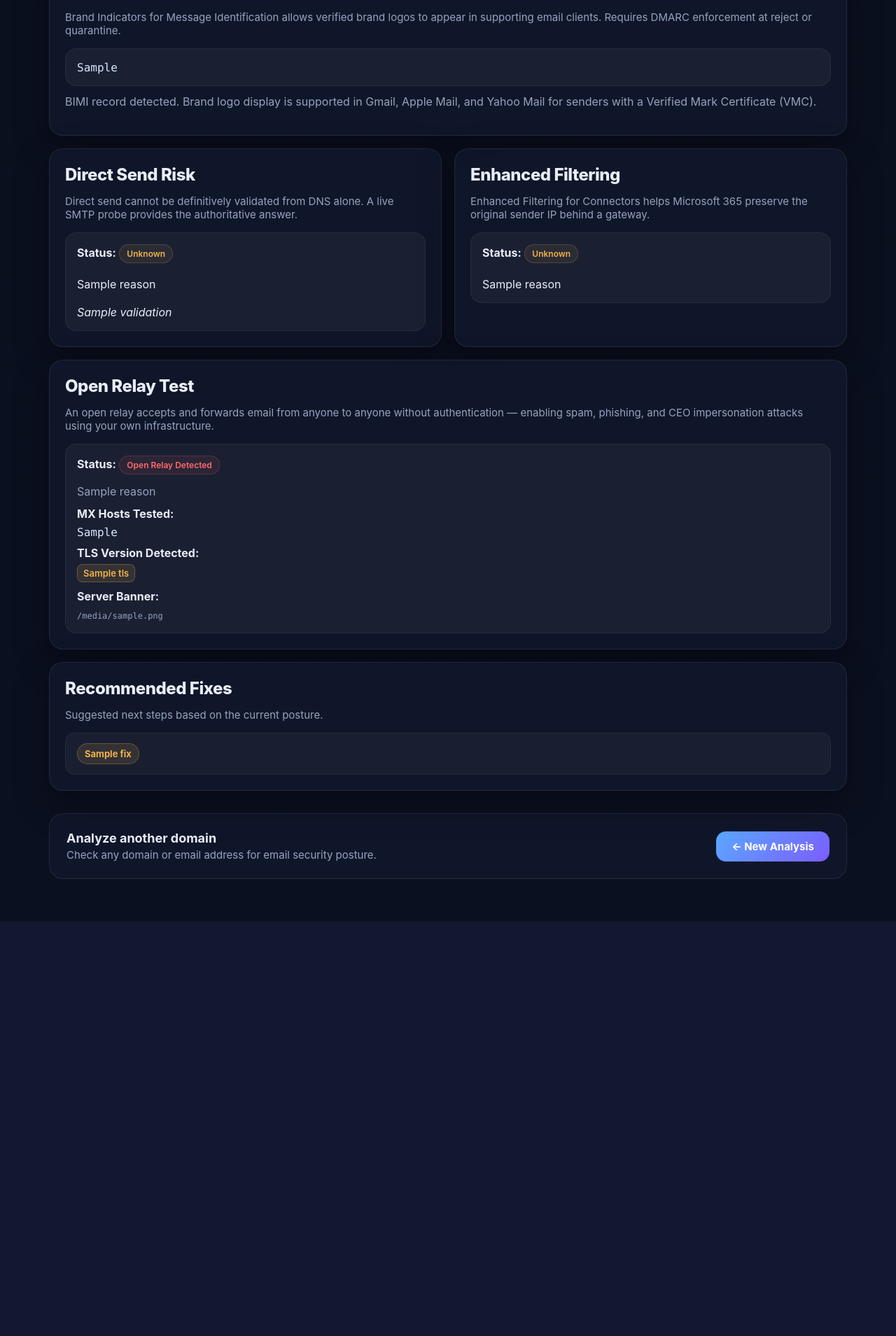
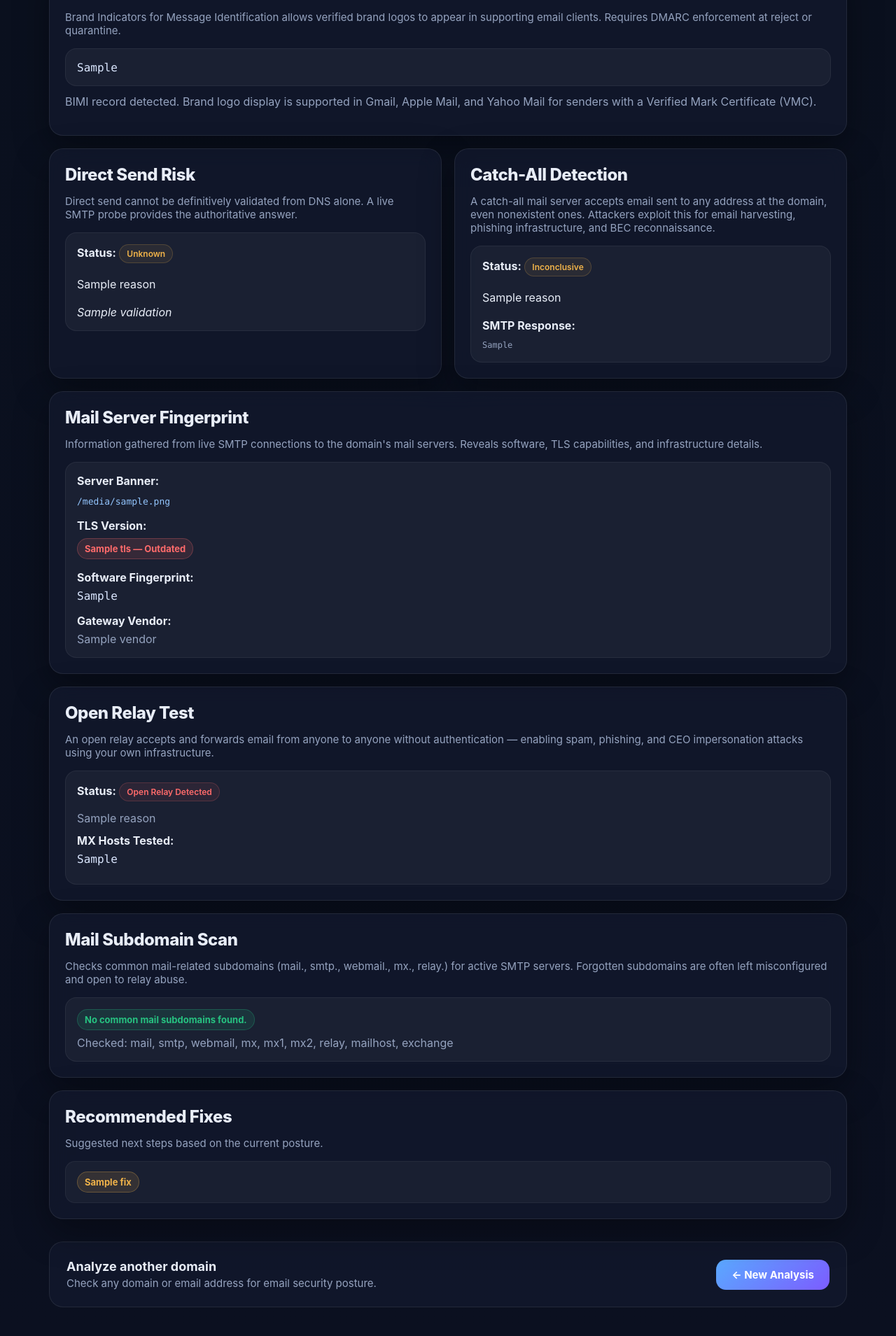
Before and after one commit to siirila-bit/mailflow-sentinel, a Python web app: template templates/index.html in a window 1280 px wide. Shown: the part 2001-3910 px from the top of the page at 70% size. Before the commit the page ends 3317 px from the top, so only its background shows below. Run offline with Jinja, Linux system fonts and the light colour scheme; the template is opened without the code that fills it: most values are stand-ins (such as "Sample title", 1, 10 or a date in 2020).

Commit message:
Rate limiting, robots.txt, banner fingerprint, subdomain scan

```diff
--- a/templates/index.html
+++ b/templates/index.html
@@ -857,20 +857,77 @@
                 </div>
 
                 <div class="section-card">
-                    <h3 class="section-title">Enhanced Filtering</h3>
-                    <p class="section-sub">Enhanced Filtering for Connectors helps Microsoft 365 preserve the original sender IP behind a gateway.</p>
+                    <h3 class="section-title">Catch-All Detection</h3>
+                    <p class="section-sub">A catch-all mail server accepts email sent to any address at the domain, even nonexistent ones. Attackers exploit this for email harvesting, phishing infrastructure, and BEC reconnaissance.</p>
                     <div class="record-box">
                         <strong>Status:</strong>
-                        {% if enhanced_filtering.status == "Not Observable (External)" %}
-                            <span class="badge badge-warn">Not Observable (External)</span>
-                        {% elif enhanced_filtering.status == "Not Applicable" %}
-                            <span class="badge badge-good">Not Applicable</span>
+                        {% if catch_all.status == "Catch-All Enabled" %}
+                            <span class="badge badge-bad">Catch-All Enabled</span>
+                        {% elif catch_all.status == "No Catch-All" %}
+                            <span class="badge badge-good">No Catch-All</span>
+                        {% elif catch_all.status == "Unavailable" %}
+                            <span class="badge badge-warn">Check Unavailable</span>
                         {% else %}
-                            <span class="badge badge-warn">Unknown</span>
+                            <span class="badge badge-warn">Inconclusive</span>
                         {% endif %}
                         <br><br>
-                        {{ enhanced_filtering.reason }}
+                        {{ catch_all.reason }}
+                        {% if catch_all.smtp_response %}
+                        <br><br>
+                        <strong>SMTP Response:</strong>
+                        <div style="margin-top: 6px;"><code class="muted" style="font-size:12px;">{{ catch_all.smtp_response }}</code></div>
+                        {% endif %}
                     </div>
+                </div>
+            </div>
+
+            <div class="section-card">
+                <h3 class="section-title">Mail Server Fingerprint</h3>
+                <p class="section-sub">Information gathered from live SMTP connections to the domain's mail servers. Reveals software, TLS capabilities, and infrastructure details.</p>
+                <div class="record-box">
+                    {% if fingerprint.banners %}
+                    <div style="margin-bottom: 16px;">
+                        <strong>Server Banner:</strong>
+                        <div style="margin-top: 8px;">
+                            {% for banner in fingerprint.banners[:1] %}
+                            <code style="font-size:13px; color: #93c5fd;">{{ banner }}</code>
+                            {% endfor %}
+                        </div>
+                    </div>
+                    {% endif %}
+
+                    {% if fingerprint.tls_versions %}
+                    <div style="margin-bottom: 16px;">
+                        <strong>TLS Version:</strong>
+                        <div style="margin-top: 8px; display: flex; gap: 8px; flex-wrap: wrap;">
+                            {% for tls in fingerprint.tls_versions %}
+                            {% if "TLSv1.3" in tls %}
+                                <span class="finding-good">{{ tls }} — Excellent</span>
+                            {% elif "TLSv1.2" in tls %}
+                                <span class="finding-good">{{ tls }} — Good</span>
+                            {% else %}
+                                <span class="finding-bad">{{ tls }} — Outdated</span>
+                            {% endif %}
+                            {% endfor %}
+                        </div>
+                    </div>
+                    {% endif %}
+
+                    {% if fingerprint.server_software %}
+                    <div style="margin-bottom: 16px;">
+                        <strong>Software Fingerprint:</strong>
+                        <div class="muted" style="margin-top: 6px;"><code>{{ fingerprint.server_software }}</code></div>
+                    </div>
+                    {% endif %}
+
+                    <div>
+                        <strong>Gateway Vendor:</strong>
+                        <div class="muted" style="margin-top: 6px;">{{ fingerprint.vendor }}</div>
+                    </div>
+
+                    {% if not fingerprint.banners %}
+                    <p class="muted">Fingerprint data unavailable — SMTP probe did not connect.</p>
+                    {% endif %}
                 </div>
             </div>
 
@@ -901,27 +958,47 @@
                         </div>
                     </div>
                     {% endif %}
-                    {% if open_relay.tls_versions %}
-                    <div style="margin-bottom: 10px;">
-                        <strong>TLS Version Detected:</strong>
-                        <div class="muted" style="margin-top: 6px;">
-                            {% for tls in open_relay.tls_versions %}
-                                <span class="{% if 'TLSv1.2' in tls or 'TLSv1.3' in tls %}finding-good{% else %}finding-warn{% endif %}" style="display:inline-flex;padding:4px 8px;border-radius:8px;font-size:13px;font-weight:600;">{{ tls }}</span>
-                            {% endfor %}
+                </div>
+            </div>
+
+            <div class="section-card">
+                <h3 class="section-title">Mail Subdomain Scan</h3>
+                <p class="section-sub">Checks common mail-related subdomains (mail., smtp., webmail., mx., relay.) for active SMTP servers. Forgotten subdomains are often left misconfigured and open to relay abuse.</p>
+                {% if subdomain_data.subdomains_found > 0 %}
+                <div class="record-box">
+                    <div style="margin-bottom: 14px;">
+                        <strong>Subdomains Found:</strong> {{ subdomain_data.subdomains_found }}
+                        {% if subdomain_data.open_relays_found > 0 %}
+                            <span class="badge badge-bad" style="margin-left: 10px;">{{ subdomain_data.open_relays_found }} Open Relay{% if subdomain_data.open_relays_found > 1 %}s{% endif %}</span>
+                        {% else %}
+                            <span class="badge badge-good" style="margin-left: 10px;">No Open Relays</span>
+                        {% endif %}
+                    </div>
+                    {% for sub in subdomain_data.results %}
+                    <div style="margin-bottom: 12px; padding-bottom: 12px; border-bottom: 1px solid rgba(255,255,255,0.06);">
+                        <div style="display: flex; align-items: center; gap: 10px; flex-wrap: wrap; margin-bottom: 6px;">
+                            <code style="color: #93c5fd;">{{ sub.subdomain }}</code>
+                            {% if sub.open_relay %}
+                                <span class="finding-bad">Open Relay</span>
+                            {% elif sub.smtp_open %}
+                                <span class="finding-good">SMTP Active</span>
+                            {% endif %}
+                            {% if sub.tls_version %}
+                                <span class="finding-good" style="font-size:11px;">{{ sub.tls_version }}</span>
+                            {% endif %}
                         </div>
+                        {% if sub.banner %}
+                        <div class="muted" style="font-size: 12px;"><code>{{ sub.banner[:100] }}</code></div>
+                        {% endif %}
                     </div>
-                    {% endif %}
-                    {% if open_relay.banners %}
-                    <div>
-                        <strong>Server Banner:</strong>
-                        <div style="margin-top: 6px;">
-                            {% for banner in open_relay.banners[:1] %}
-                                <code class="muted" style="font-size:12px;">{{ banner }}</code>
-                            {% endfor %}
-                        </div>
-                    </div>
-                    {% endif %}
+                    {% endfor %}
                 </div>
+                {% else %}
+                <div class="record-box">
+                    <span class="finding-good">No common mail subdomains found.</span>
+                    <div class="muted" style="margin-top: 8px;">Checked: mail, smtp, webmail, mx, mx1, mx2, relay, mailhost, exchange</div>
+                </div>
+                {% endif %}
             </div>
 
             <div class="section-card">
```
Also changed, not shown: app.py (+74 -24 lines).
